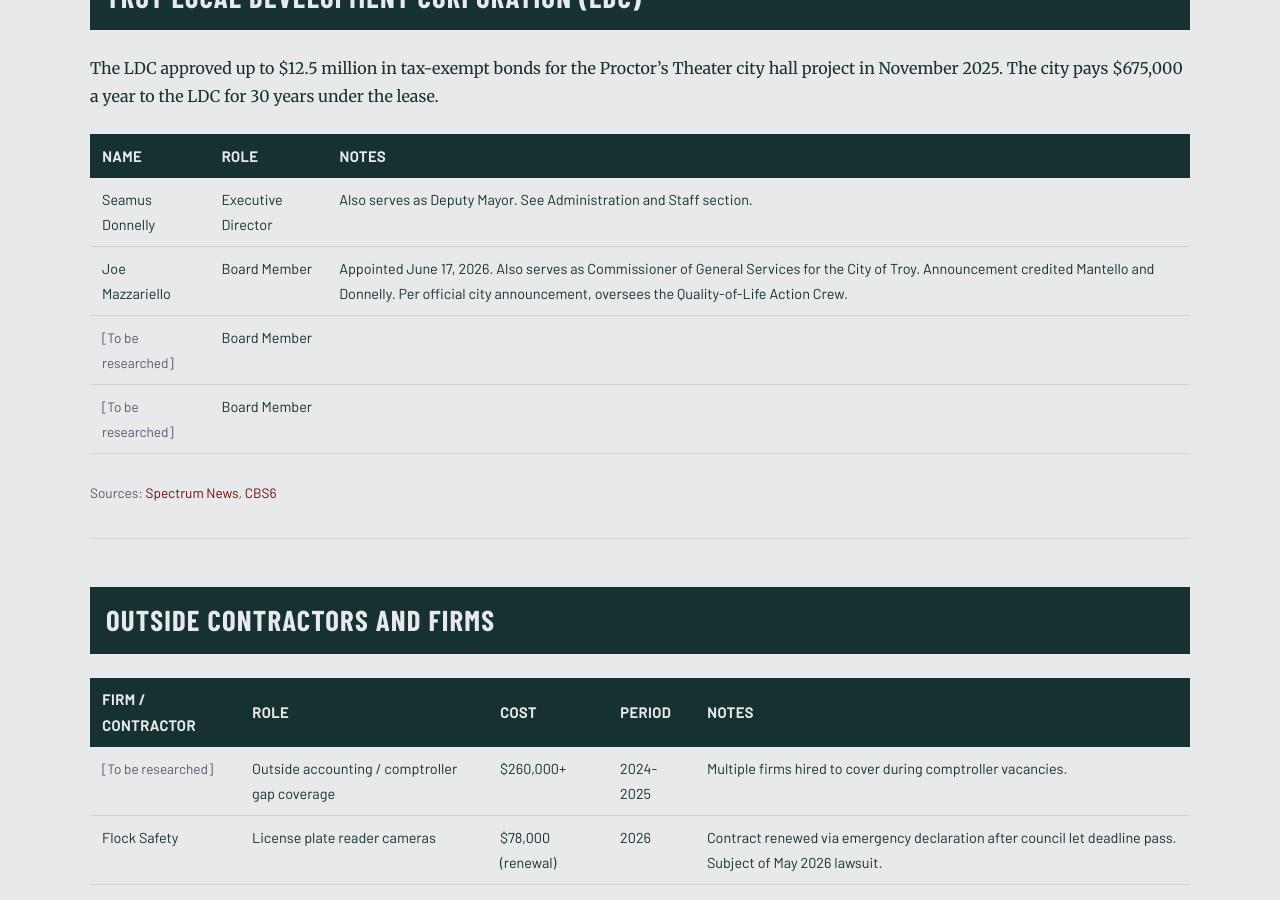
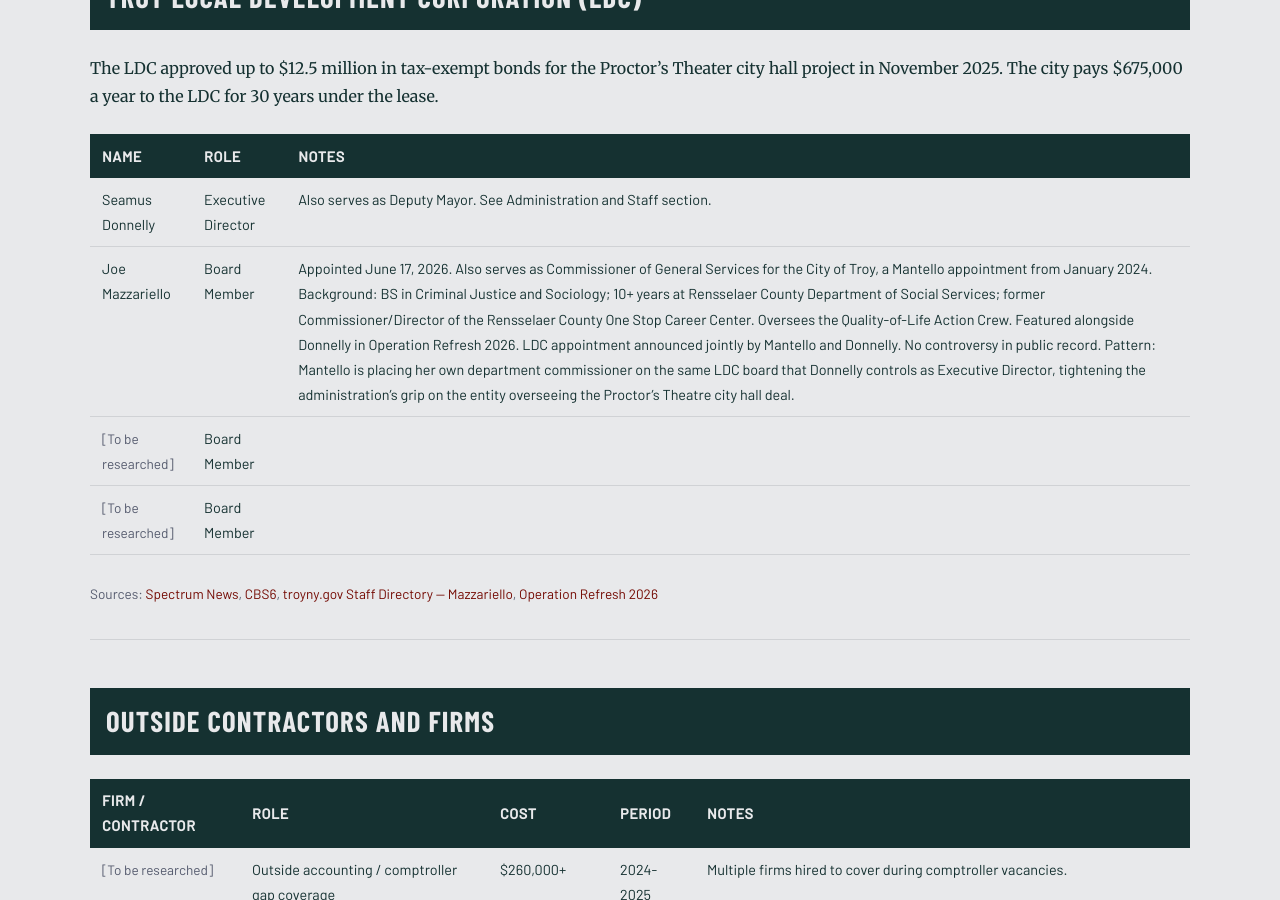
Before and after one commit to MdevitSEC/the-mantello-record, a Jekyll site: the page built from Mantello_Appointees_and_Hires.md, in a window 1280 px wide and 900 px high, scrolled down 3097 px. Built offline with Jekyll 4.4.1, drawn with Linux system fonts in a browser that asks for light colours; some web fonts are replaced; our own code applies the rules of GitHub Pages for plain Markdown files.

Commit message:
Expand Mazzariello LDC entry with background and structural accountability note
Co-Authored-By: Claude Sonnet 4.6 <noreply@anthropic.com>

```diff
--- a/Mantello_Appointees_and_Hires.md
+++ b/Mantello_Appointees_and_Hires.md
@@ -68,11 +68,11 @@ The LDC approved up to $12.5 million in tax-exempt bonds for the Proctor's Theat
 | Name | Role | Notes |
 |---|---|---|
 | Seamus Donnelly | Executive Director | Also serves as Deputy Mayor. See Administration and Staff section. |
-| Joe Mazzariello | Board Member | Appointed June 17, 2026. Also serves as Commissioner of General Services for the City of Troy. Announcement credited Mantello and Donnelly. Per official city announcement, oversees the Quality-of-Life Action Crew. |
+| Joe Mazzariello | Board Member | Appointed June 17, 2026. Also serves as Commissioner of General Services for the City of Troy, a Mantello appointment from January 2024. Background: BS in Criminal Justice and Sociology; 10+ years at Rensselaer County Department of Social Services; former Commissioner/Director of the Rensselaer County One Stop Career Center. Oversees the Quality-of-Life Action Crew. Featured alongside Donnelly in Operation Refresh 2026. LDC appointment announced jointly by Mantello and Donnelly. No controversy in public record. Pattern: Mantello is placing her own department commissioner on the same LDC board that Donnelly controls as Executive Director, tightening the administration's grip on the entity overseeing the Proctor's Theatre city hall deal. |
 | *[To be researched]* | Board Member | |
 | *[To be researched]* | Board Member | |
 
-*Sources: [Spectrum News](https://spectrumlocalnews.com/nys/capital-region/news/2025/11/05/troy-council-pushing-forward-with-vote-on-new-city-hall-lease), [CBS6](https://cbs6albany.com/news/local/troy-city-council-voting-on-ordinance-to-move-city-hall-11-07-2025)*
+*Sources: [Spectrum News](https://spectrumlocalnews.com/nys/capital-region/news/2025/11/05/troy-council-pushing-forward-with-vote-on-new-city-hall-lease), [CBS6](https://cbs6albany.com/news/local/troy-city-council-voting-on-ordinance-to-move-city-hall-11-07-2025), [troyny.gov Staff Directory — Mazzariello](https://www.troyny.gov/directory.aspx?EID=67), [Operation Refresh 2026](https://www.troyny.gov/m/newsflash/home/detail/360)*
 
 ---
 
```
